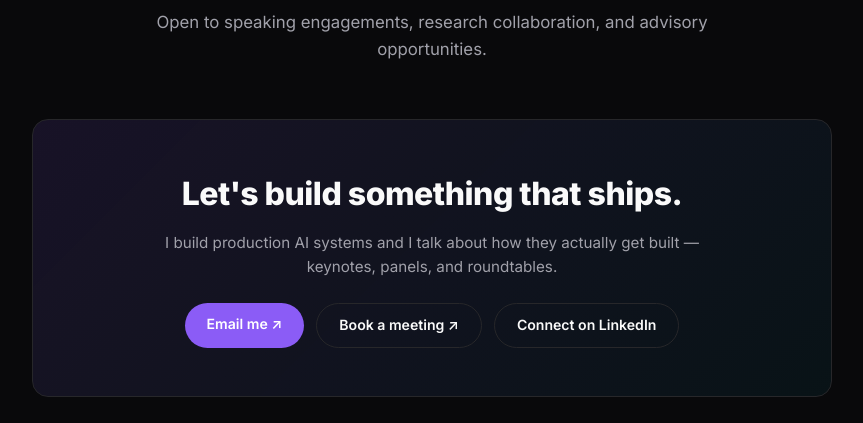
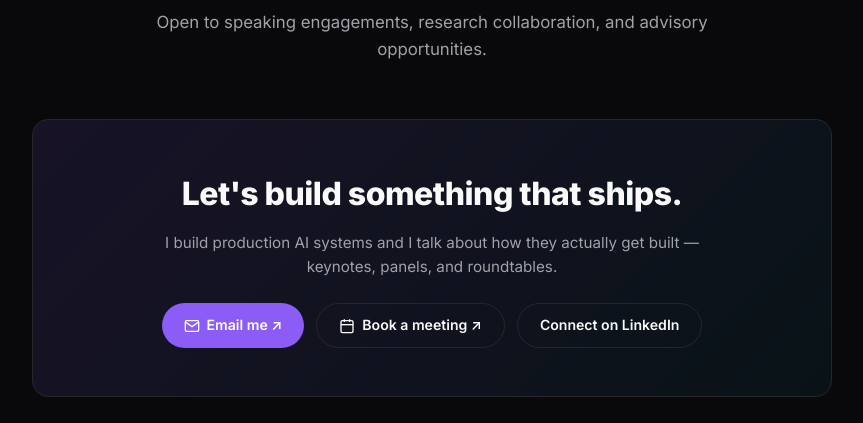
Before and after one commit to ghongeaniket24-byte/aniketghonge-portfolio, a plain HTML site: page index.html in a window 1280 px wide. Shown: the part 11221-11644 px from the top of the page, without its empty margins (208-1071 px from the left). Drawn offline with Linux system fonts and the light colour scheme; a script that the page names is missing.

Commit message:
Add clear icons to the top two CTA buttons (envelope for Email, calendar for Book a meeting)

```diff
--- a/index.html
+++ b/index.html
@@ -242,6 +242,8 @@ section { padding: 100px 0; }
 .cta-banner h3 { font-size: clamp(1.5rem, 3.5vw, 2rem); font-weight: 800; letter-spacing: -0.5px; margin-bottom: 12px; }
 .cta-banner p { color: var(--muted); font-size: 0.95rem; max-width: 560px; margin: 0 auto 24px; }
 .cta-banner-actions { display: flex; gap: 12px; justify-content: center; flex-wrap: wrap; }
+.cta-banner-actions a { display: inline-flex; align-items: center; gap: 7px; }
+.cta-banner-actions a svg { width: 16px; height: 16px; flex-shrink: 0; }
 
 /* ===== CONTACT ===== */
 .contact-grid { display: grid; grid-template-columns: repeat(auto-fit, minmax(200px, 1fr)); gap: 16px; max-width: 800px; margin: 0 auto; }
@@ -1090,8 +1092,8 @@ section.section-visible::after { width: 200px; }
       <h3>Let's build something that ships.</h3>
       <p>I build production AI systems and I talk about how they actually get built — keynotes, panels, and roundtables.</p>
       <div class="cta-banner-actions">
-        <a href="mailto:ghongeaniket24@gmail.com" class="cta-primary">Email me &#8599;</a>
-        <a href="https://calendly.com/aniketghonge/intro-call-speaking-collaboration" target="_blank" rel="noopener" class="cta-secondary">Book a meeting &#8599;</a>
+        <a href="mailto:ghongeaniket24@gmail.com" class="cta-primary"><svg viewBox="0 0 24 24" fill="none" stroke="currentColor" stroke-width="2"><rect x="2" y="4" width="20" height="16" rx="2"/><polyline points="22,6 12,13 2,6"/></svg>Email me &#8599;</a>
+        <a href="https://calendly.com/aniketghonge/intro-call-speaking-collaboration" target="_blank" rel="noopener" class="cta-secondary"><svg viewBox="0 0 24 24" fill="none" stroke="currentColor" stroke-width="2"><rect x="3" y="4" width="18" height="18" rx="2" ry="2"/><line x1="16" y1="2" x2="16" y2="6"/><line x1="8" y1="2" x2="8" y2="6"/><line x1="3" y1="10" x2="21" y2="10"/></svg>Book a meeting &#8599;</a>
         <a href="https://linkedin.com/in/aniketghonge" target="_blank" rel="noopener" class="cta-secondary">Connect on LinkedIn</a>
       </div>
     </div>
```
